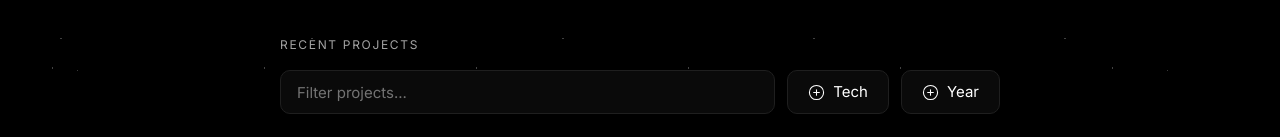
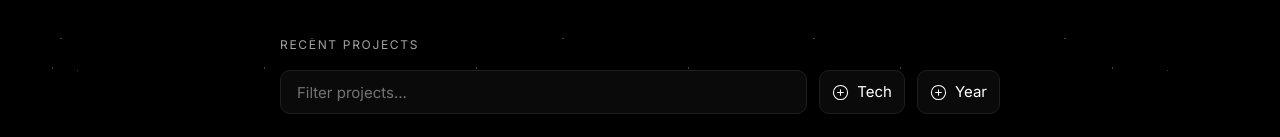
Before and after one commit to shamKirzon/personal-website, a React (Vite) app in the folder fe/: page / in a window 1280 px wide. Shown: the part 603-740 px from the top of the page. Built offline with nearby package versions, Linux system fonts and the light colour scheme.

Commit message:
style: adjust filter dropdown button padding

```diff
--- a/fe/src/components/ui/FilterDropdown.tsx
+++ b/fe/src/components/ui/FilterDropdown.tsx
@@ -61,7 +61,7 @@ const FilterDropdown = ({
         type="button"
         onClick={() => onOpenChange(!isOpen)}
         aria-expanded={isOpen}
-        className={`flex h-11 w-full items-center justify-center gap-2 rounded-lg border px-5 text-[15px] transition-colors sm:w-auto ${
+        className={`flex h-11 w-full items-center justify-center gap-2 rounded-lg border px-3 text-[15px] transition-colors sm:w-auto ${
           selected.length > 0
             ? "border-[var(--line-strong)] bg-[var(--overlay-strong)] text-[var(--ink)]"
             : "border-[var(--line-subtle)] bg-[var(--panel-bg)] text-[var(--ink)] shadow-[var(--panel-shadow)] hover:border-[var(--line-strong)]"
@@ -79,7 +79,11 @@ const FilterDropdown = ({
       {isOpen && (
         <div className="absolute left-0 z-20 mt-2 w-64 overflow-hidden rounded-lg border border-[var(--line)] bg-[var(--panel-bg)] shadow-xl">
           <div className="flex items-center gap-2 border-b border-[var(--line-subtle)] px-3">
-            <Search size={15} strokeWidth={1.75} className="shrink-0 text-[var(--ink-faint)]" />
+            <Search
+              size={15}
+              strokeWidth={1.75}
+              className="shrink-0 text-[var(--ink-faint)]"
+            />
             <input
               autoFocus
               type="text"
@@ -105,7 +109,9 @@ const FilterDropdown = ({
                       onClick={() => onToggle(option.value)}
                       aria-pressed={isChecked}
                       className={`flex w-full items-center gap-3 px-3.5 py-2 text-left transition-colors ${
-                        isChecked ? "bg-[var(--overlay-strong)]" : "hover:bg-[var(--overlay-soft)]"
+                        isChecked
+                          ? "bg-[var(--overlay-strong)]"
+                          : "hover:bg-[var(--overlay-soft)]"
                       }`}
                     >
                       <span
```
